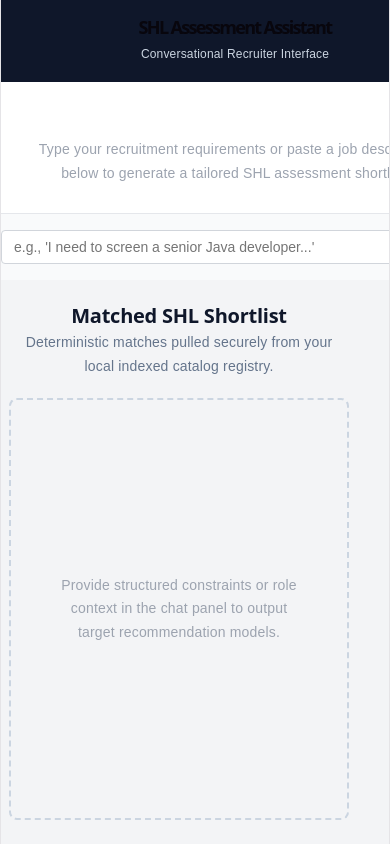
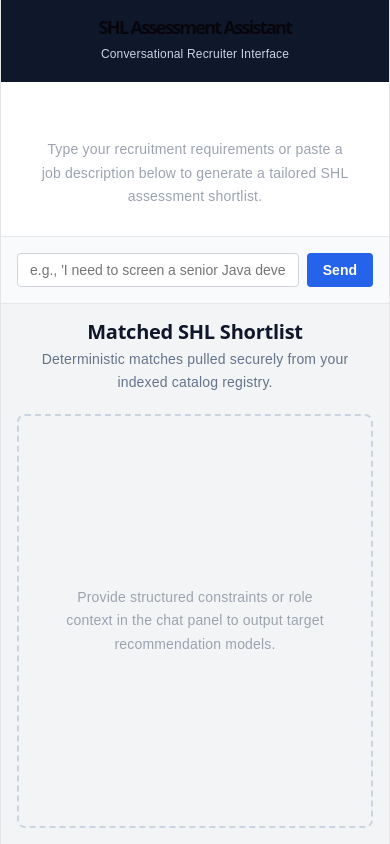
Before and after one commit to namratabarmola/shl-assessment-backend, a React (Vite) app in the folder shl-frontend/: page / in a window 390 px wide. Built offline with nearby package versions, Linux system fonts and the light colour scheme.

Commit message:
style: final fluid flex-basis design for mobile columns

```diff
--- a/shl-frontend/src/App.jsx
+++ b/shl-frontend/src/App.jsx
@@ -7,7 +7,7 @@
   const [currentRecommendations, setCurrentRecommendations] = useState([]);
   const messagesEndRef = useRef(null);
 
-  // Points directly to your local running FastAPI server port
+  // Points directly to your production backend
   const BACKEND_URL = "https://shl-assessment-backend-egoe.onrender.com/chat";
 
   const scrollToBottom = () => {
@@ -55,7 +55,7 @@
         { role: "assistant", content: "Could not connect to the backend server. Please verify your FastAPI app is running on port 8000." }
       ]);
     } finally {
-      setLoading(false);
+      loading && setLoading(false);
     }
   };
 
@@ -63,14 +63,25 @@
     <div style={{
       display: 'flex',
       flexDirection: window.innerWidth <= 768 ? 'column' : 'row',
-  height: '100vh',
+      minHeight: '100vh',
       fontFamily: 'sans-serif',
       backgroundColor: '#f3f4f6',
       margin: 0,
-  overflowY: 'auto'
+      overflowY: 'auto',
+      boxSizing: 'border-box'
     }}>
-      {/* LEFT PANEL: CHAT */}
-      <div style={{ display: 'flex', flexDirection: 'col', flexDirection: 'column', width: '500px', borderRight: '1px solid #e5e7eb', backgroundColor: '#ffffff' }}>
+
+      {/* LEFT PANEL: CHAT (Optimized for responsive resizing) */}
+      <div style={{
+        display: 'flex',
+        flexDirection: 'column',
+        width: window.innerWidth <= 768 ? '100%' : '450px',
+        maxHeight: window.innerWidth <= 768 ? '60vh' : '100vh',
+        borderRight: window.innerWidth <= 768 ? 'none' : '1px solid #e5e7eb',
+        borderBottom: window.innerWidth <= 768 ? '1px solid #e5e7eb' : 'none',
+        backgroundColor: '#ffffff',
+        boxSizing: 'border-box'
+      }}>
         {/* Header */}
         <div style={{ padding: '16px', backgroundColor: '#0f172a', color: '#ffffff' }}>
           <h1 style={{ margin: 0, fontSize: '18px', fontWeight: 'bold' }}>SHL Assessment Assistant</h1>
@@ -88,7 +99,7 @@
           {messages.map((msg, index) => (
             <div key={index} style={{ display: 'flex', justifyContent: msg.role === 'user' ? 'flex-end' : 'flex-start' }}>
               <div style={{
-                maxWidth: '75%',
+                maxWidth: '85%',
                 padding: '10px 14px',
                 borderRadius: '8px',
                 fontSize: '14px',
@@ -98,6 +109,8 @@
                 color: msg.role === 'user' ? '#ffffff' : '#1f2937',
                 borderBottomRightRadius: msg.role === 'user' ? '0' : '8px',
                 borderBottomLeftRadius: msg.role === 'assistant' ? '0' : '8px',
+                wordBreak: 'break-word',
+                overflowWrap: 'break-word'
               }}>
                 {msg.content}
               </div>
@@ -114,37 +127,37 @@
         </div>
 
         {/* Form Input */}
-        <form onSubmit={handleSendMessage} style={{ padding: '16px', borderTop: '1px solid #e5e7eb', backgroundColor: '#f9fafb', display: 'flex', gap: '8px' }}>
+        <form onSubmit={handleSendMessage} style={{ padding: '16px', borderTop: '1px solid #e5e7eb', backgroundColor: '#f9fafb', display: 'flex', gap: '8px', boxSizing: 'border-box' }}>
           <input
             type="text"
             value={input}
             onChange={(e) => setInput(e.target.value)}
             placeholder="e.g., 'I need to screen a senior Java developer...'"
-            style={{ flex: 1, padding: '8px 12px', border: '1px solid #d1d5db', borderRadius: '4px', fontSize: '14px', outline: 'none' }}
+            style={{ flex: 1, padding: '8px 12px', border: '1px solid #d1d5db', borderRadius: '4px', fontSize: '14px', outline: 'none', minWidth: 0 }}
             disabled={loading}
           />
           <button
             type="submit"
             disabled={loading}
-            style={{ padding: '8px 16px', backgroundColor: '#2563eb', color: '#ffffff', border: 'none', borderRadius: '4px', fontWeight: 'bold', fontSize: '14px', cursor: 'pointer', opacity: loading ? 0.5 : 1 }}
+            style={{ padding: '8px 16px', backgroundColor: '#2563eb', color: '#ffffff', border: 'none', borderRadius: '4px', fontWeight: 'bold', fontSize: '14px', cursor: 'pointer', opacity: loading ? 0.5 : 1, flexShrink: 0 }}
           >
             Send
           </button>
         </form>
       </div>
 
-      {/* RIGHT PANEL: LIVE ASSESSMENT SHORTLIST */}
-      <div style={{ flex: 1, padding: '24px', overflowY: 'auto', display: 'flex', flexDirection: 'column' }}>
+      {/* RIGHT PANEL: LIVE ASSESSMENT SHORTLIST (Wraps cleanly below chat on phones) */}
+      <div style={{ flex: 1, padding: window.innerWidth <= 768 ? '16px' : '24px', overflowY: 'auto', display: 'flex', flexDirection: 'column', boxSizing: 'border-box', width: '100%' }}>
         <h2 style={{ margin: '0 0 4px 0', fontSize: '20px', fontWeight: 'bold', color: '#0f172a' }}>Matched SHL Shortlist</h2>
-        <p style={{ margin: '0 0 20px 0', fontSize: '14px', color: '#64748b' }}>Deterministic matches pulled securely from your local indexed catalog registry.</p>
+        <p style={{ margin: '0 0 20px 0', fontSize: '14px', color: '#64748b' }}>Deterministic matches pulled securely from your indexed catalog registry.</p>
 
         {currentRecommendations.length === 0 ? (
-          <div style={{ flex: 1, display: 'flex', itemsCenter: 'center', justifyContent: 'center', border: '2px dashed #cbd5e1', borderRadius: '8px', padding: '40px', color: '#9ca3af', textAlign: 'center', flexDirection: 'column' }}>
+          <div style={{ flex: 1, display: 'flex', alignItems: 'center', justifyContent: 'center', border: '2px dashed #cbd5e1', borderRadius: '8px', padding: '40px', color: '#9ca3af', textAlign: 'center', flexDirection: 'column', boxSizing: 'border-box' }}>
             <p style={{ fontSize: '14px' }}>Provide structured constraints or role context in the chat panel to output target recommendation models.</p>
           </div>
         ) : (
-          <div style={{ backgroundColor: '#ffffff', border: '1px solid #e5e7eb', borderRadius: '8px', boxShadow: '0 1px 3px 0 rgba(0, 0, 0, 0.1)', overflow: 'hidden' }}>
-            <table style={{ width: '100%', borderCollapse: 'collapse', margin: 0, fontSize: '14px' }}>
+          <div style={{ backgroundColor: '#ffffff', border: '1px solid #e5e7eb', borderRadius: '8px', boxShadow: '0 1px 3px 0 rgba(0, 0, 0, 0.1)', overflowX: 'auto', width: '100%' }}>
+            <table style={{ width: '100%', borderCollapse: 'collapse', margin: 0, fontSize: '14px', minWidth: '400px' }}>
               <thead>
                 <tr style={{ backgroundColor: '#0f172a', color: '#ffffff', textAlign: 'left' }}>
                   <th style={{ padding: '12px 16px', fontWeight: '600' }}>Assessment Name</th>
@@ -155,7 +168,7 @@
               <tbody>
                 {currentRecommendations.map((rec, index) => (
                   <tr key={index} style={{ borderBottom: '1px solid #e5e7eb' }}>
-                    <td style={{ padding: '12px 16px', fontWeight: '500', color: '#1f2937' }}>{rec.name}</td>
+                    <td style={{ padding: '12px 16px', fontWeight: '500', color: '#1f2937', wordBreak: 'break-word' }}>{rec.name}</td>
                     <td style={{ padding: '12px 16px', textAlign: 'center' }}>
                       <span style={{
                         padding: '2px 8px',
@@ -168,18 +181,14 @@
                         {rec.test_type}
                       </span>
                     </td>
-                    <td style={{ padding: '12px 16px', textAlign: 'right' }}>
+                    <td style={{ padding: '12px 16px', textAlign: 'right', whiteSpace: 'nowrap' }}>
                       <a
-  href={
-    rec.url && !rec.url.includes("it-simulation")
-      ? rec.url
-      : `https://www.shl.com/search/?q=${encodeURIComponent(rec.name)}`
-  }
+                        href={rec.url && !rec.url.includes("it-simulation") ? rec.url : `https://www.shl.com/search/?q=${encodeURIComponent(rec.name)}`}
                         target="_blank"
                         rel="noopener noreferrer"
                         style={{ color: '#2563eb', textDecoration: 'none', fontWeight: '500', fontSize: '13px' }}
                       >
-  Open Official Page →
+                        Open →
                       </a>
                     </td>
                   </tr>
```
Lines whose indentation alone changed are shown as unchanged.
